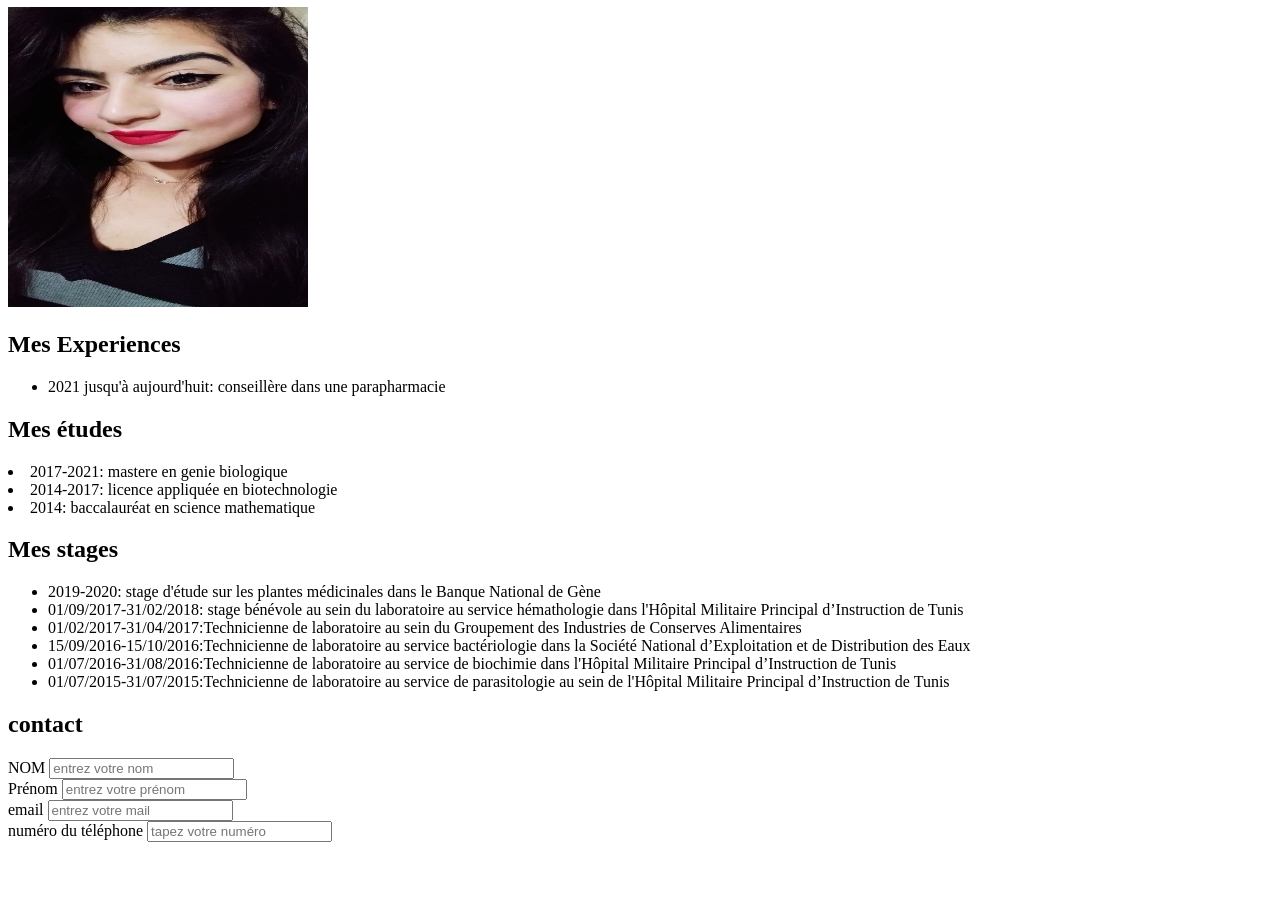
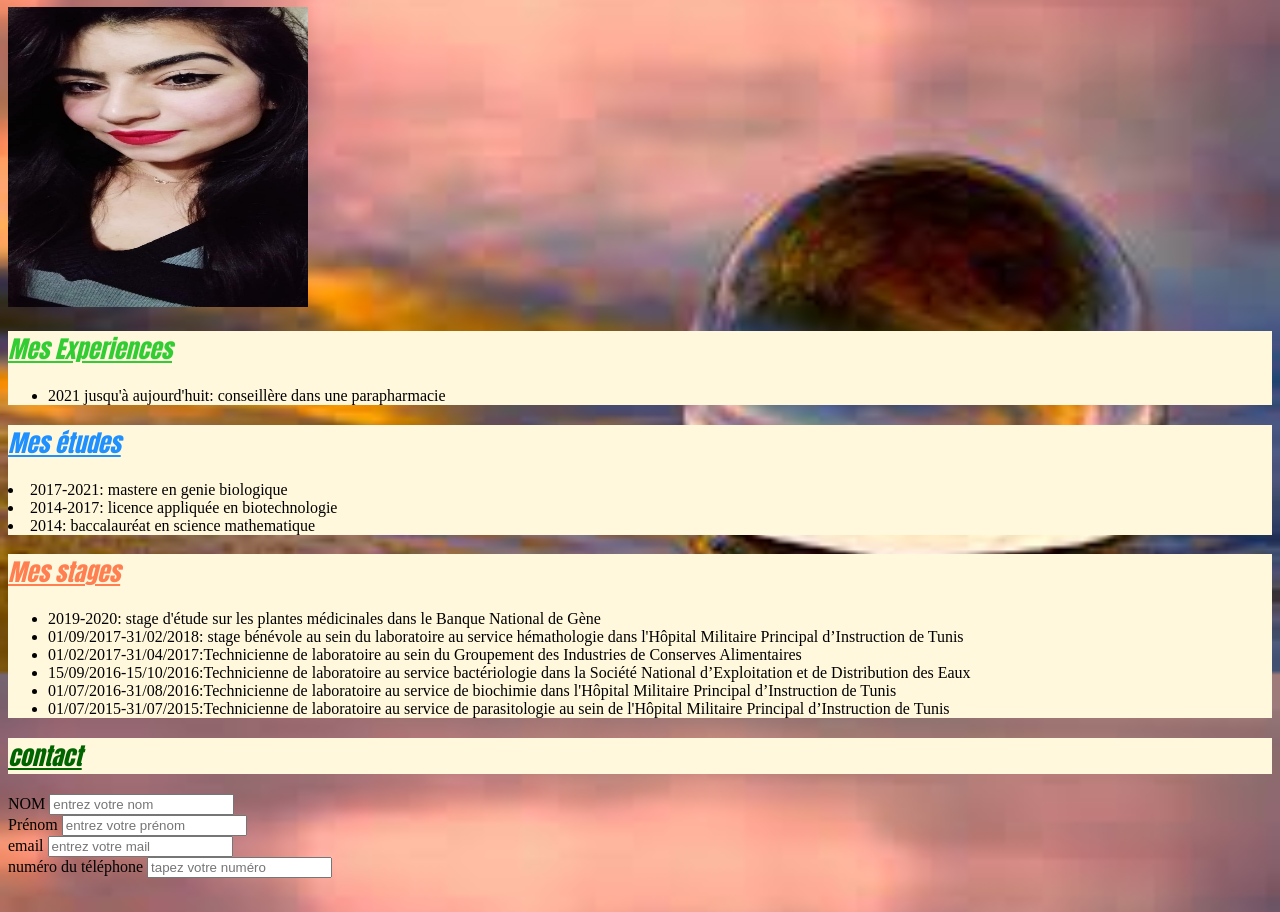
Before and after one commit to rahmadh25/CV, a plain HTML site: page index.html in a window 1280 px wide. Shown: the part 179-1091 px from the top of the page. Drawn offline with Linux system fonts and the light colour scheme; grey boxes are pictures that could not be loaded.

Commit message:
first commit

```diff
--- a/index.html
+++ b/index.html
@@ -4,6 +4,7 @@
     <meta charset="UTF-8" />
     <meta name="viewport" content="width=device-width, initial-scale=1.0" />
     <title>Document</title>
+    <link rel="stylesheet" href="./style/style.css">
   </head>
   <body>
     <!--nav section-->
@@ -22,23 +23,27 @@
     <div>
       <h1>Rahma Dhaouadi</h1>
       <img src="./img rahma.jpg" alt="photo Rahma" width="300" height="300">
-      <h2>Mes Experiences</h2>
+    </div>
+    <div class="Mes-Experiences block">
+      <!--Mes Experiences-->
+      <h2 class="Mes-Experiences"> Mes Experiences</h2>
       <ul>
         <li>2021 jusqu'à aujourd'huit: conseillère dans une parapharmacie</li>
       </ul>
+      <!--mes experiencs-->
     </div>
+    <div class="block">
     <!--intro section-->
     <!--mes études-->
-    <div>
-      <h2>Mes études</h2>
+      <h2 id="Mes-études">Mes études</h2>
       <li>2017-2021: mastere en genie biologique</li>
       <li>2014-2017: licence appliquée en biotechnologie</li>
       <li>2014: baccalauréat en science mathematique</li>
     </div>
     <!--mes études-->
+    <div class=" Mes-stages block">
     <!--mes stages-->
-  <div>
-  <h2> Mes stages</h2>
+  <h2 class="Mes-stages"> Mes stages</h2>
   <ul>
     <li>2019-2020: stage d'étude sur les plantes médicinales dans le Banque National de Gène</li>
     <li>01/09/2017-31/02/2018: stage bénévole au sein du laboratoire au service hémathologie dans l'Hôpital Militaire Principal d’Instruction de Tunis </li>
@@ -50,9 +55,11 @@
     </ul>
   </div>
   <!--mes stages-->
+  <div class="contact block">
   <!--contact section-->
-    <h2> contact </h2>
-    <!--contact section-->
+  <h2 id="contact"> contact </h2>
+  </div>
+  <!--contact section-->
 <form>
   <!--form section-->
   <label> NOM</label>
--- /dev/null
+++ b/style/style.css
@@ -0,0 +1,46 @@
+h1{
+  color:blue;
+}
+h2{
+    color: cornflowerblue;
+}
+.Mes-Experiences
+{
+color: limegreen;
+}
+#Mes-études
+{
+  color: dodgerblue;
+}
+.Mes-stages
+{
+  color: coral;
+}
+#contact
+{
+  color: darkgreen;
+}
+h2 + ul{
+  color: black;
+}
+h2 {
+  font-family: Impact, Haettenschweiler, 'Arial Narrow Bold', sans-serif;
+}
+.block {
+  background-color: cornsilk;
+}
+h2 {
+  font-style: oblique;
+}
+h2{
+  font-weight: 600;
+  text-decoration: underline;
+  text-align: start;
+}
+body{
+  background-image: url("../images.jpg");
+  background-repeat: no-repeat;
+  background-attachment: fixed;
+  background-position: center;
+  background-size: cover;
+}
```
Also changed, not shown: images.jpg (added).
